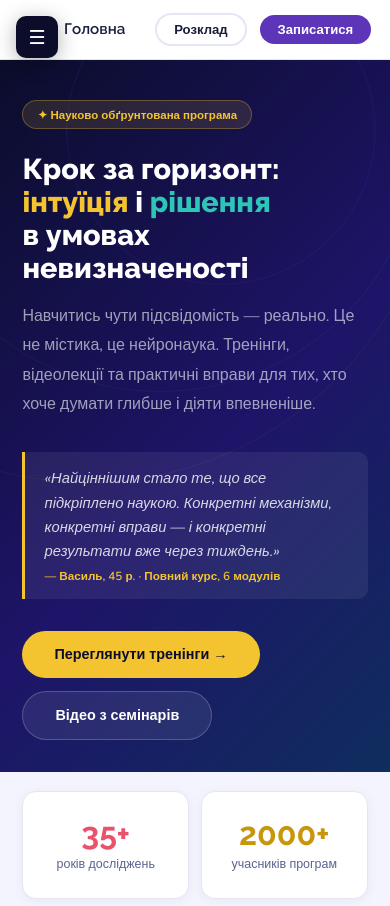
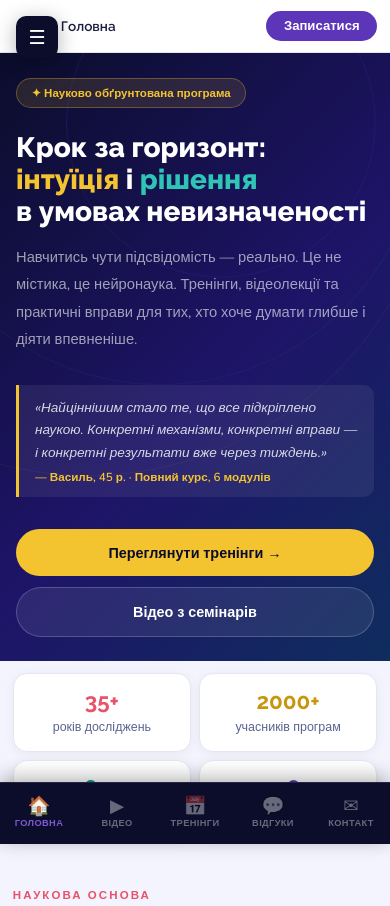
Before and after one commit to svetivausa/krok-za-horyzont, a plain HTML site: page index.html in a window 390 px wide. Shown: the top 906 px of the page. Drawn offline with nearby package versions, Linux system fonts and the light colour scheme.

Commit message:
мобільна адаптація: нижня навбар, breakpoints 820px/480px, hero, форма
Co-Authored-By: Claude Sonnet 4.6 <noreply@anthropic.com>

```diff
--- a/index.html
+++ b/index.html
@@ -745,31 +745,111 @@ a { text-decoration: none; color: inherit; }
 .reveal { opacity:0;transform:translateY(20px);transition:opacity .6s ease,transform .6s ease; }
 .reveal.visible { opacity:1;transform:none; }
 
+/* ═══════════════════════════════════════════════
+   MOBILE BOTTOM NAV
+═══════════════════════════════════════════════ */
+.mobile-bottom-nav {
+  display: none;
+  position: fixed; bottom: 0; left: 0; right: 0;
+  height: 62px;
+  background: var(--deep);
+  border-top: 1px solid rgba(255,255,255,0.1);
+  z-index: 500;
+  flex-direction: row;
+  align-items: stretch;
+  box-shadow: 0 -4px 20px rgba(0,0,0,0.3);
+}
+.mbn-item {
+  flex: 1; display: flex; flex-direction: column;
+  align-items: center; justify-content: center;
+  gap: 3px; cursor: pointer;
+  color: rgba(255,255,255,0.38);
+  transition: color 0.2s;
+  padding: 8px 4px 10px;
+  -webkit-tap-highlight-color: transparent;
+}
+.mbn-item.active { color: var(--violet2); }
+.mbn-item:active { color: var(--gold); }
+.mbn-icon { font-size: 1.15rem; line-height: 1; }
+.mbn-label { font-size: 0.58rem; font-weight: 700; letter-spacing: 0.04em; text-transform: uppercase; line-height: 1; }
+
+/* ═══════════════════════════════════════════════
+   RESPONSIVE
+═══════════════════════════════════════════════ */
 @media (max-width: 1100px) {
   :root { --sidebar-w: 220px; }
   .video-grid, .vrev-grid { grid-template-columns:repeat(2,1fr); }
 }
 @media (max-width: 820px) {
+  /* Sidebar */
   .sidebar { transform:translateX(-100%); }
   .sidebar.open { transform:none; }
   .sidebar-toggle { display:flex; }
-  .main-wrap { margin-left:0; }
-  .topbar { padding:.8rem 1.2rem .8rem 4rem; }
-  .page-content { padding:1.4rem; }
-  .home-grid, .about-grid, .contact-grid { grid-template-columns:1fr; }
-  .stats-strip { grid-template-columns:repeat(2,1fr); gap:.75rem; padding:1.2rem 1.4rem; }
+  .main-wrap { margin-left:0; padding-bottom:62px; }
+
+  /* Topbar */
+  .topbar { padding:.75rem 1rem .75rem 4rem; }
+  .topbar-title { font-size:.85rem; }
+  .topbar-actions .btn-outline { display:none; }
+
+  /* Layout */
+  .page-content { padding:1.2rem; }
+  .home-grid { grid-template-columns:1fr; padding:.8rem 1.2rem; }
+  .home-grid-full { padding:0 1.2rem 1.5rem; }
+  .about-grid, .contact-grid { grid-template-columns:1fr; }
+  .stats-strip { grid-template-columns:repeat(2,1fr); gap:.6rem; padding:1rem 1.2rem; }
+  .stat-num { font-size:1.6rem; }
   .pillars-grid { grid-template-columns:1fr; }
-  .video-grid,.vrev-grid { grid-template-columns:1fr; }
+  .video-grid, .vrev-grid { grid-template-columns:1fr; }
   .ex-grid, .seminars-grid, .team-grid { grid-template-columns:1fr; }
   .trev-grid { grid-template-columns:1fr; }
   .video-featured { grid-template-columns:1fr; }
   .vf-thumb { height:220px; }
-  .hero-block { padding:2.5rem 1.4rem 2rem; }
-  .home-grid, .home-grid-full { padding:1rem 1.4rem; }
-  .hero-inner { grid-template-columns: 1fr; }
-  .hero-visual { display: none; }
+
+  /* Hero */
+  .hero-block { padding:2rem 1.2rem 1.8rem; }
+  .hero-inner { grid-template-columns:1fr; }
+  .hero-visual { display:none; }
+  .hero-btns { flex-direction:column; gap:.7rem; }
+  .btn-hero-main, .btn-hero-ghost { width:100%; text-align:center; }
+  .hero-social-proof { max-width:100%; }
+
+  /* Seminar rows — приховати тег на вузьких екранах */
+  .seminar-row { gap:.7rem; padding:.9rem 1rem; }
+  .sem-tag { display:none; }
+
+  /* Лекції — кнопки під назвою */
+  .lecture-row { grid-template-columns:auto 1fr; gap:1rem; }
+  .lec-actions { display:none; }
+
+  /* Контактна форма */
+  .form-row { grid-template-columns:1fr; }
+
+  /* Footer */
   .footer-top { grid-template-columns:1fr; gap:1.5rem; }
   .footer-nav { grid-template-columns:repeat(2,1fr); }
+  .main-footer { padding:2rem 1.2rem 1.2rem; }
+
+  /* Мобільна нижня навігація */
+  .mobile-bottom-nav { display:flex; }
+}
+@media (max-width: 480px) {
+  .page-content { padding:1rem; }
+  .hero-block { padding:1.6rem 1rem 1.5rem; }
+  .hero-h1 { font-size:1.75rem; }
+  .hero-desc { font-size:.92rem; }
+  .topbar { padding:.7rem .8rem .7rem 3.8rem; }
+  .stats-strip { padding:.8rem; gap:.5rem; }
+  .stat-item { padding:1rem .8rem; }
+  .stat-num { font-size:1.4rem; }
+  .home-grid { padding:.7rem .8rem; }
+  .home-grid-full { padding:0 .8rem 1.2rem; }
+  .footer-nav { grid-template-columns:1fr; }
+  .main-footer { padding:1.5rem .8rem 1rem; }
+  .seminar-row { flex-wrap:wrap; }
+  .sem-info { min-width:0; }
+  .hero-social-proof { padding:.75rem 1rem; }
+  .hsp-quote { font-size:.85rem; }
 }
 </style>
 </head>
@@ -1897,6 +1977,7 @@ function showPage(id, navEl) {
     });
   }, 50);
   if (window.innerWidth < 820) document.getElementById('sidebar').classList.remove('open');
+  syncMobileNav(id);
 }
 
 /* ── SIDEBAR TOGGLE ── */
@@ -1985,6 +2066,38 @@ function submitForm(btn) {
   btn.style.background = 'linear-gradient(135deg,#10b981,#059669)';
   btn.disabled = true;
 }
+
+/* ── MOBILE BOTTOM NAV SYNC ── */
+function syncMobileNav(id) {
+  document.querySelectorAll('.mbn-item').forEach(m => {
+    m.classList.toggle('active', m.dataset.page === id);
+  });
+}
 </script>
+
+<!-- МОБІЛЬНА НИЖНЯ НАВІГАЦІЯ -->
+<nav class="mobile-bottom-nav">
+  <div class="mbn-item active" data-page="home" onclick="showPage('home',null)">
+    <span class="mbn-icon">🏠</span>
+    <span class="mbn-label">Головна</span>
+  </div>
+  <div class="mbn-item" data-page="videos" onclick="showPage('videos',null)">
+    <span class="mbn-icon">▶</span>
+    <span class="mbn-label">Відео</span>
+  </div>
+  <div class="mbn-item" data-page="seminars" onclick="showPage('seminars',null)">
+    <span class="mbn-icon">📅</span>
+    <span class="mbn-label">Тренінги</span>
+  </div>
+  <div class="mbn-item" data-page="reviews" onclick="showPage('reviews',null)">
+    <span class="mbn-icon">💬</span>
+    <span class="mbn-label">Відгуки</span>
+  </div>
+  <div class="mbn-item" data-page="contact" onclick="showPage('contact',null)">
+    <span class="mbn-icon">✉</span>
+    <span class="mbn-label">Контакт</span>
+  </div>
+</nav>
+
 </body>
 </html>
```
